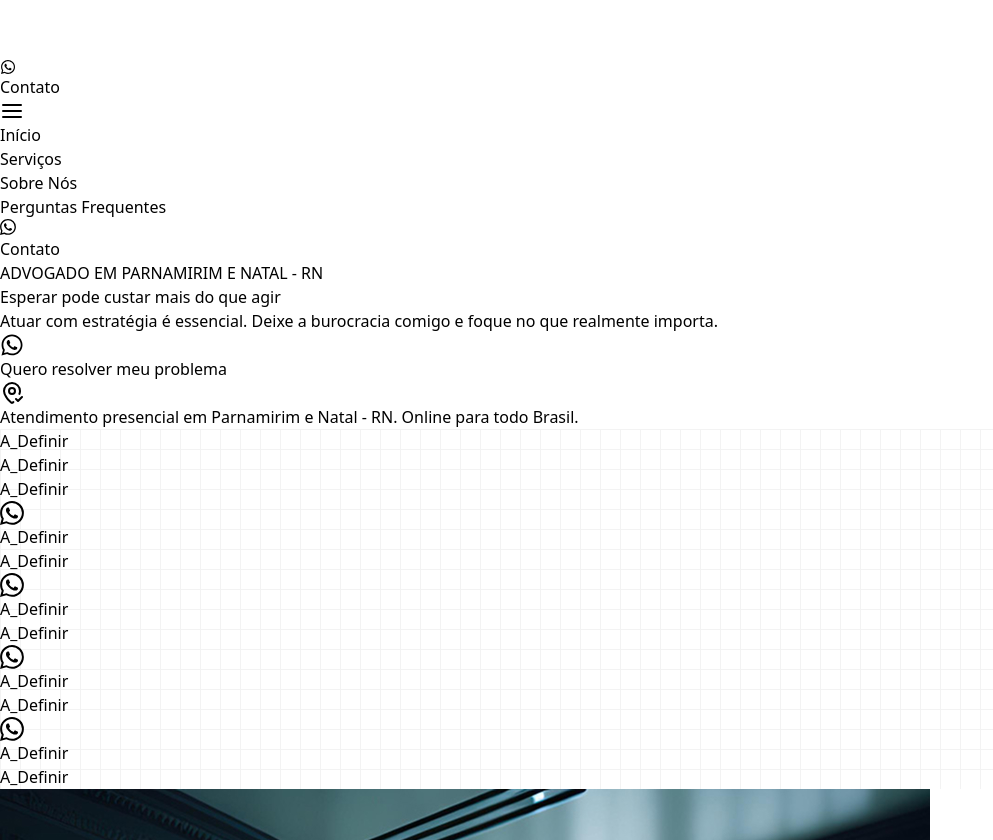
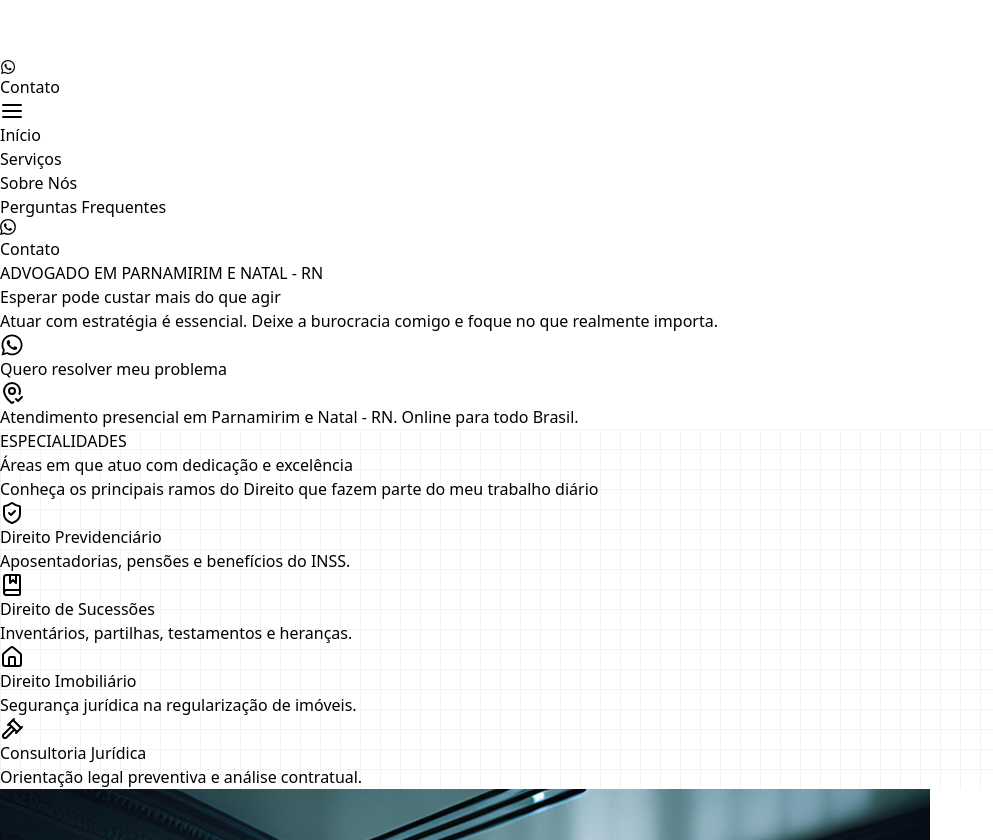
Before and after one commit to Paper-Street-Softwares/LP-Jeovan-Rodrigues, a React (Vite) app: page / in a window 1280 px wide. Shown: the part 112-952 px from the top of the page, without its empty margins (0-993 px from the left). Built offline with nearby package versions, Linux system fonts and the light colour scheme; a web font is replaced by a local one.

Commit message:
fix: Features

```diff
--- a/src/content/content.jsx
+++ b/src/content/content.jsx
@@ -183,15 +183,16 @@ const content = {
       },
     },
     features: {
-      miniTag: "A_Definir",
-      title: "A_Definir",
-      subtitle: "A_Definir",
+      miniTag: "ESPECIALIDADES",
+      title: "Áreas em que atuo com dedicação e excelência",
+      subtitle:
+        "Conheça os principais ramos do Direito que fazem parte do meu trabalho diário",
       imgFeatures: imgFeatures,
       imgDivisor: imgDivisor,
       card1: {
         img: featuresImg1,
-        title: "A_Definir",
-        subtitle: "A_Definir",
+        title: "Direito Previdenciário",
+        subtitle: "Aposentadorias, pensões e benefícios do INSS.",
         description: (
           <div>
             A_Definir
@@ -206,11 +207,16 @@ const content = {
             xmlns="http://www.w3.org/2000/svg"
             width="24"
             height="24"
-            fill="currentColor"
-            className="bi bi-whatsapp"
-            viewBox="0 0 16 16"
+            viewBox="0 0 24 24"
+            fill="none"
+            stroke="currentColor"
+            stroke-width="2"
+            stroke-linecap="round"
+            stroke-linejoin="round"
+            class="lucide lucide-shield-check-icon lucide-shield-check"
           >
-            <path d="M13.601 2.326A7.85 7.85 0 0 0 7.994 0C3.627 0 .068 3.558.064 7.926c0 1.399.366 2.76 1.057 3.965L0 16l4.204-1.102a7.9 7.9 0 0 0 3.79.965h.004c4.368 0 7.926-3.558 7.93-7.93A7.9 7.9 0 0 0 13.6 2.326zM7.994 14.521a6.6 6.6 0 0 1-3.356-.92l-.24-.144-2.494.654.666-2.433-.156-.251a6.56 6.56 0 0 1-1.007-3.505c0-3.626 2.957-6.584 6.591-6.584a6.56 6.56 0 0 1 4.66 1.931 6.56 6.56 0 0 1 1.928 4.66c-.004 3.639-2.961 6.592-6.592 6.592m3.615-4.934c-.197-.099-1.17-.578-1.353-.646-.182-.065-.315-.099-.445.099-.133.197-.513.646-.627.775-.114.133-.232.148-.43.05-.197-.1-.836-.308-1.592-.985-.59-.525-.985-1.175-1.103-1.372-.114-.198-.011-.304.088-.403.087-.088.197-.232.296-.346.1-.114.133-.198.198-.33.065-.134.034-.248-.015-.347-.05-.099-.445-1.076-.612-1.47-.16-.389-.323-.335-.445-.34-.114-.007-.247-.007-.38-.007a.73.73 0 0 0-.529.247c-.182.198-.691.677-.691 1.654s.71 1.916.81 2.049c.098.133 1.394 2.132 3.383 2.992.47.205.84.326 1.129.418.475.152.904.129 1.246.08.38-.058 1.171-.48 1.338-.943.164-.464.164-.86.114-.943-.049-.084-.182-.133-.38-.232" />
+            <path d="M20 13c0 5-3.5 7.5-7.66 8.95a1 1 0 0 1-.67-.01C7.5 20.5 4 18 4 13V6a1 1 0 0 1 1-1c2 0 4.5-1.2 6.24-2.72a1.17 1.17 0 0 1 1.52 0C14.51 3.81 17 5 19 5a1 1 0 0 1 1 1z" />
+            <path d="m9 12 2 2 4-4" />
           </svg>
         ),
         buttonLabelModal: "Fale Conosco",
@@ -218,8 +224,8 @@ const content = {
       },
       card2: {
         img: featuresImg2,
-        title: "A_Definir",
-        subtitle: "A_Definir",
+        title: "Direito de Sucessões",
+        subtitle: "Inventários, partilhas, testamentos e heranças.",
         description: (
           <div>
             A_Definir
@@ -234,11 +240,16 @@ const content = {
             xmlns="http://www.w3.org/2000/svg"
             width="24"
             height="24"
-            fill="currentColor"
-            className="bi bi-whatsapp"
-            viewBox="0 0 16 16"
+            viewBox="0 0 24 24"
+            fill="none"
+            stroke="currentColor"
+            stroke-width="2"
+            stroke-linecap="round"
+            stroke-linejoin="round"
+            class="lucide lucide-book-marked-icon lucide-book-marked"
           >
-            <path d="M13.601 2.326A7.85 7.85 0 0 0 7.994 0C3.627 0 .068 3.558.064 7.926c0 1.399.366 2.76 1.057 3.965L0 16l4.204-1.102a7.9 7.9 0 0 0 3.79.965h.004c4.368 0 7.926-3.558 7.93-7.93A7.9 7.9 0 0 0 13.6 2.326zM7.994 14.521a6.6 6.6 0 0 1-3.356-.92l-.24-.144-2.494.654.666-2.433-.156-.251a6.56 6.56 0 0 1-1.007-3.505c0-3.626 2.957-6.584 6.591-6.584a6.56 6.56 0 0 1 4.66 1.931 6.56 6.56 0 0 1 1.928 4.66c-.004 3.639-2.961 6.592-6.592 6.592m3.615-4.934c-.197-.099-1.17-.578-1.353-.646-.182-.065-.315-.099-.445.099-.133.197-.513.646-.627.775-.114.133-.232.148-.43.05-.197-.1-.836-.308-1.592-.985-.59-.525-.985-1.175-1.103-1.372-.114-.198-.011-.304.088-.403.087-.088.197-.232.296-.346.1-.114.133-.198.198-.33.065-.134.034-.248-.015-.347-.05-.099-.445-1.076-.612-1.47-.16-.389-.323-.335-.445-.34-.114-.007-.247-.007-.38-.007a.73.73 0 0 0-.529.247c-.182.198-.691.677-.691 1.654s.71 1.916.81 2.049c.098.133 1.394 2.132 3.383 2.992.47.205.84.326 1.129.418.475.152.904.129 1.246.08.38-.058 1.171-.48 1.338-.943.164-.464.164-.86.114-.943-.049-.084-.182-.133-.38-.232" />
+            <path d="M10 2v8l3-3 3 3V2" />
+            <path d="M4 19.5v-15A2.5 2.5 0 0 1 6.5 2H19a1 1 0 0 1 1 1v18a1 1 0 0 1-1 1H6.5a1 1 0 0 1 0-5H20" />
           </svg>
         ),
         buttonLabelModal: "Fale Conosco",
@@ -246,8 +257,8 @@ const content = {
       },
       card3: {
         img: featuresImg3,
-        title: "A_Definir",
-        subtitle: "A_Definir",
+        title: "Direito Imobiliário",
+        subtitle: "Segurança jurídica na regularização de imóveis.",
         description: (
           <div>
             A_Definir <br />
@@ -261,11 +272,16 @@ const content = {
             xmlns="http://www.w3.org/2000/svg"
             width="24"
             height="24"
-            fill="currentColor"
-            className="bi bi-whatsapp"
-            viewBox="0 0 16 16"
+            viewBox="0 0 24 24"
+            fill="none"
+            stroke="currentColor"
+            stroke-width="2"
+            stroke-linecap="round"
+            stroke-linejoin="round"
+            class="lucide lucide-house-icon lucide-house"
           >
-            <path d="M13.601 2.326A7.85 7.85 0 0 0 7.994 0C3.627 0 .068 3.558.064 7.926c0 1.399.366 2.76 1.057 3.965L0 16l4.204-1.102a7.9 7.9 0 0 0 3.79.965h.004c4.368 0 7.926-3.558 7.93-7.93A7.9 7.9 0 0 0 13.6 2.326zM7.994 14.521a6.6 6.6 0 0 1-3.356-.92l-.24-.144-2.494.654.666-2.433-.156-.251a6.56 6.56 0 0 1-1.007-3.505c0-3.626 2.957-6.584 6.591-6.584a6.56 6.56 0 0 1 4.66 1.931 6.56 6.56 0 0 1 1.928 4.66c-.004 3.639-2.961 6.592-6.592 6.592m3.615-4.934c-.197-.099-1.17-.578-1.353-.646-.182-.065-.315-.099-.445.099-.133.197-.513.646-.627.775-.114.133-.232.148-.43.05-.197-.1-.836-.308-1.592-.985-.59-.525-.985-1.175-1.103-1.372-.114-.198-.011-.304.088-.403.087-.088.197-.232.296-.346.1-.114.133-.198.198-.33.065-.134.034-.248-.015-.347-.05-.099-.445-1.076-.612-1.47-.16-.389-.323-.335-.445-.34-.114-.007-.247-.007-.38-.007a.73.73 0 0 0-.529.247c-.182.198-.691.677-.691 1.654s.71 1.916.81 2.049c.098.133 1.394 2.132 3.383 2.992.47.205.84.326 1.129.418.475.152.904.129 1.246.08.38-.058 1.171-.48 1.338-.943.164-.464.164-.86.114-.943-.049-.084-.182-.133-.38-.232" />
+            <path d="M15 21v-8a1 1 0 0 0-1-1h-4a1 1 0 0 0-1 1v8" />
+            <path d="M3 10a2 2 0 0 1 .709-1.528l7-5.999a2 2 0 0 1 2.582 0l7 5.999A2 2 0 0 1 21 10v9a2 2 0 0 1-2 2H5a2 2 0 0 1-2-2z" />
           </svg>
         ),
         buttonLabelModal: "Fale Conosco",
@@ -273,8 +289,8 @@ const content = {
       },
       card4: {
         img: featuresImg4,
-        title: "A_Definir",
-        subtitle: "A_Definir",
+        title: "Consultoria Jurídica",
+        subtitle: "Orientação legal preventiva e análise contratual.",
         description: (
           <div>
             A_Definir
@@ -289,11 +305,19 @@ const content = {
             xmlns="http://www.w3.org/2000/svg"
             width="24"
             height="24"
-            fill="currentColor"
-            className="bi bi-whatsapp"
-            viewBox="0 0 16 16"
+            viewBox="0 0 24 24"
+            fill="none"
+            stroke="currentColor"
+            stroke-width="2"
+            stroke-linecap="round"
+            stroke-linejoin="round"
+            class="lucide lucide-gavel-icon lucide-gavel"
           >
-            <path d="M13.601 2.326A7.85 7.85 0 0 0 7.994 0C3.627 0 .068 3.558.064 7.926c0 1.399.366 2.76 1.057 3.965L0 16l4.204-1.102a7.9 7.9 0 0 0 3.79.965h.004c4.368 0 7.926-3.558 7.93-7.93A7.9 7.9 0 0 0 13.6 2.326zM7.994 14.521a6.6 6.6 0 0 1-3.356-.92l-.24-.144-2.494.654.666-2.433-.156-.251a6.56 6.56 0 0 1-1.007-3.505c0-3.626 2.957-6.584 6.591-6.584a6.56 6.56 0 0 1 4.66 1.931 6.56 6.56 0 0 1 1.928 4.66c-.004 3.639-2.961 6.592-6.592 6.592m3.615-4.934c-.197-.099-1.17-.578-1.353-.646-.182-.065-.315-.099-.445.099-.133.197-.513.646-.627.775-.114.133-.232.148-.43.05-.197-.1-.836-.308-1.592-.985-.59-.525-.985-1.175-1.103-1.372-.114-.198-.011-.304.088-.403.087-.088.197-.232.296-.346.1-.114.133-.198.198-.33.065-.134.034-.248-.015-.347-.05-.099-.445-1.076-.612-1.47-.16-.389-.323-.335-.445-.34-.114-.007-.247-.007-.38-.007a.73.73 0 0 0-.529.247c-.182.198-.691.677-.691 1.654s.71 1.916.81 2.049c.098.133 1.394 2.132 3.383 2.992.47.205.84.326 1.129.418.475.152.904.129 1.246.08.38-.058 1.171-.48 1.338-.943.164-.464.164-.86.114-.943-.049-.084-.182-.133-.38-.232" />
+            <path d="m14.5 12.5-8 8a2.119 2.119 0 1 1-3-3l8-8" />
+            <path d="m16 16 6-6" />
+            <path d="m8 8 6-6" />
+            <path d="m9 7 8 8" />
+            <path d="m21 11-8-8" />
           </svg>
         ),
         buttonLabelModal: "Fale Conosco",
```
